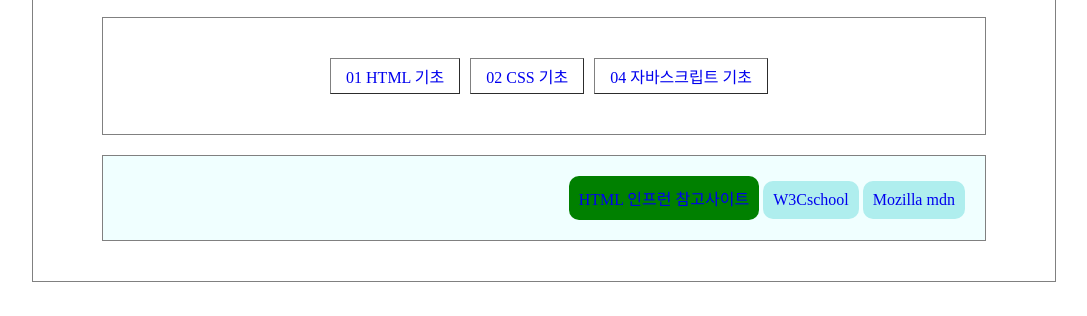
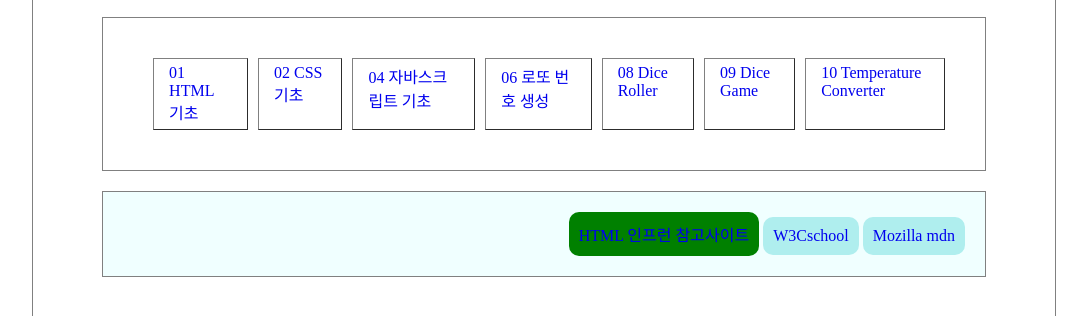
Before and after one commit to ohyeon1002/kd01_html, a plain HTML site: page index.html in a window 1280 px wide. Shown: the part 104-420 px from the top of the page, without its empty margins (96-1183 px from the left). Drawn offline with Linux system fonts and the light colour scheme.

Commit message:
index 수정, 로또번호생성기 디자인 수정

```diff
--- a/06/06.css
+++ b/06/06.css
@@ -3,6 +3,7 @@
     flex-direction: row;
     justify-content: center;
     align-items: center;
+    margin-bottom: 30px;
 }
 #bonusdisplay {
     display:flex;
--- a/index.html
+++ b/index.html
@@ -16,6 +16,10 @@
                 <li><a href="./01/01.html">01 HTML 기초</a></li>
                 <li><a href="./02/02.html">02 CSS 기초</a></li>
                 <li><a href="./04/04.html">04 자바스크립트 기초</a></li>
+                <li><a href="./06/06.html">06 로또 번호 생성</a></li>
+                <li><a href="./08/08.html">08 Dice Roller</a></li>
+                <li><a href="./09/09.html">09 Dice Game</a></li>
+                <li><a href="./10/10.html">10 Temperature Converter</a></li>
             </ol>
         </nav>
         <article>
```
